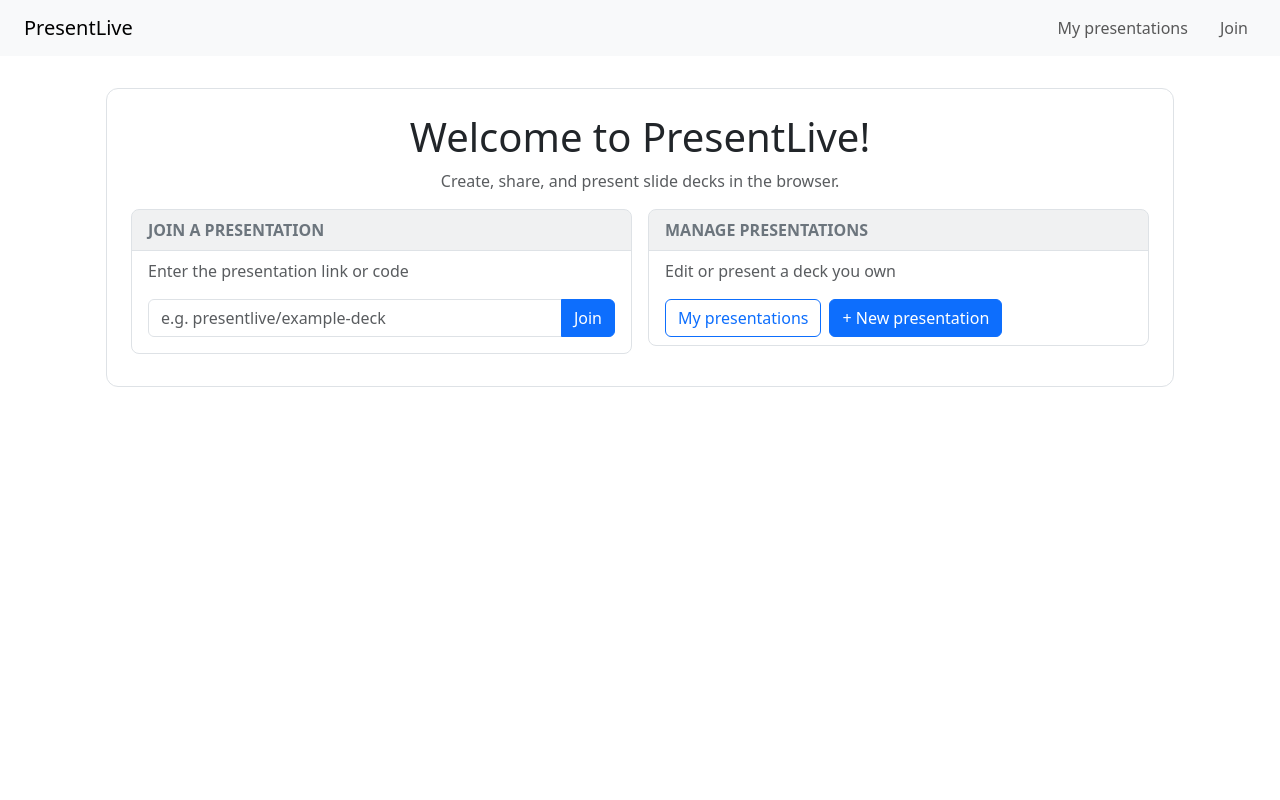
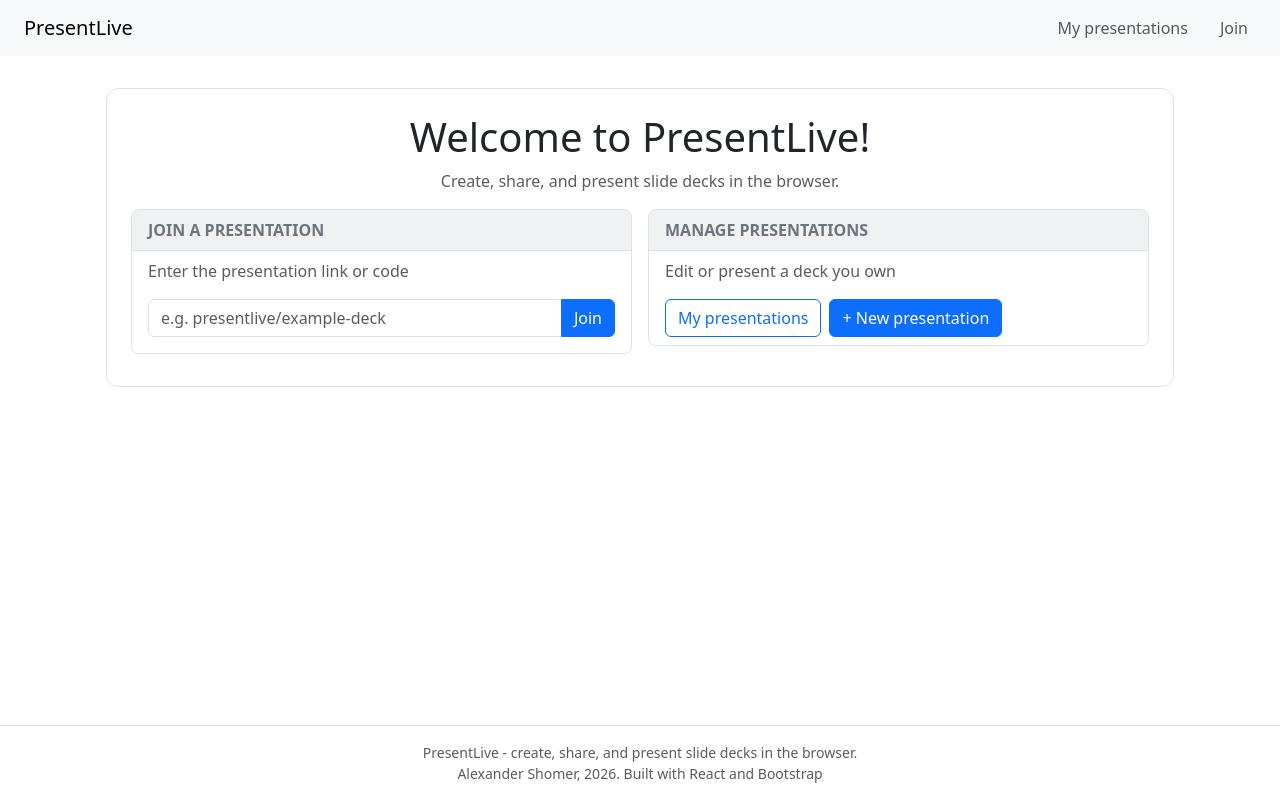
Before and after one commit to Ashom2/PresentLive, a React (Vite) app: page / in a window 1280 px wide. Built offline with nearby package versions, Linux system fonts and the light colour scheme.

Commit message:
added footer

```diff
--- a/src/App.jsx
+++ b/src/App.jsx
@@ -1,5 +1,6 @@
 import { BrowserRouter as Router, Routes, Route } from 'react-router-dom';
 import Header from './components/Header';
+import Footer from './components/Footer';
 import Home from './pages/Home';
 import PresentationManager from './pages/DeckManager';
 import DeckEditor from './pages/DeckEditor';
@@ -42,6 +43,7 @@ export default function App() {
           <Route path="/admin" element={<Admin />} />
         </Routes>
       </main>
+      <Footer />
     </Router>
   );
 }
--- /dev/null
+++ b/src/components/Footer.jsx
@@ -0,0 +1,14 @@
+/**
+ * Application footer.
+ *
+ * @component
+ * @returns {JSX.Element} The footer.
+ */
+export default function Footer() {
+  return (
+    <footer className="text-center text-muted small py-3 border-top">
+      <div>PresentLive - create, share, and present slide decks in the browser.</div>
+      <div>Alexander Shomer, 2026. Built with React and Bootstrap</div>
+    </footer>
+  );
+}
--- a/src/index.css
+++ b/src/index.css
@@ -1,9 +1,16 @@
+#root {
+  width: 100%;
+  min-height: 100svh;
+  display: flex;
+  flex-direction: column;
+}
+
 .app-main {
   flex: 1;
   width: 100%;
-  max-width: 1100px;    /* this is your content width — tune to taste */
-  margin: 0 auto;       /* centers it */
-  padding: 2rem 1rem;   /* vertical + horizontal gutter */
+  max-width: 1100px;
+  margin: 0 auto;
+  padding: 2rem 1rem;
 }
 
 .page-box {
```
